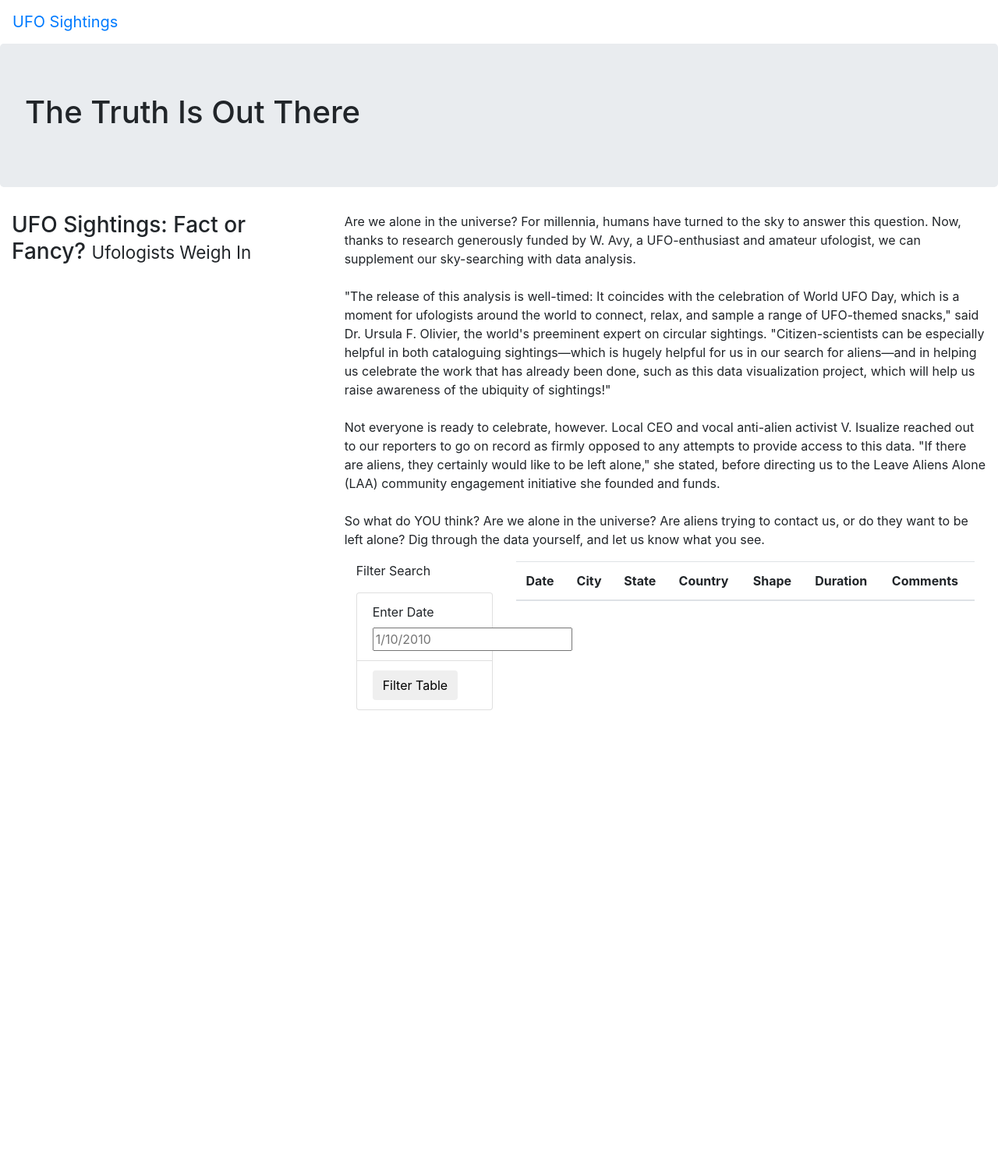
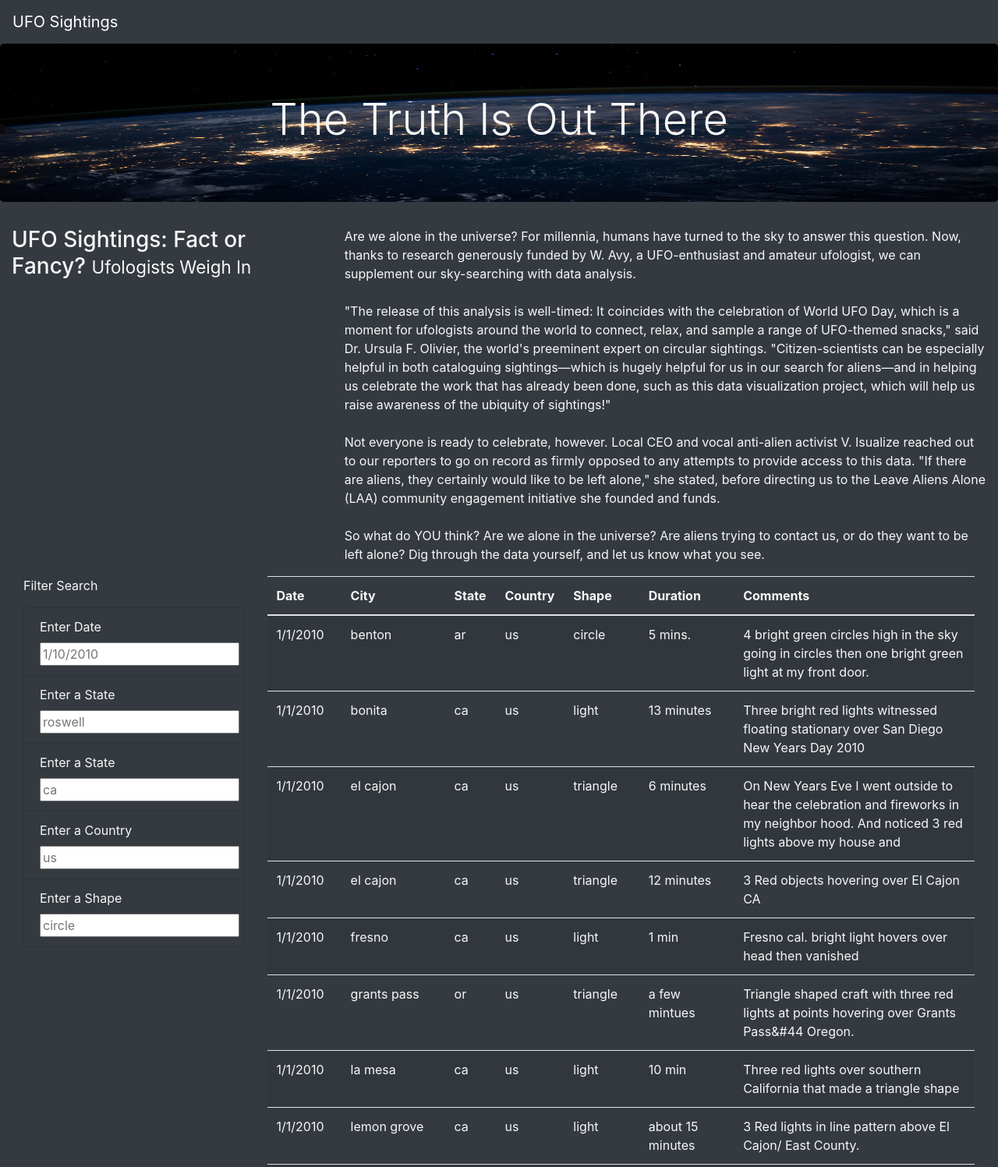
Before and after one commit to michaelangelo-kodjoe/UFOs, a plain HTML site: page index.html in a window 1280 px wide. Shown: the top 1497 px of the page at 78% size. Before the commit the page ends 911 px from the top, so only its background shows below. Drawn offline with nearby package versions, Linux system fonts and the light colour scheme.

Commit message:
Adding Multiple filters to webpage

```diff
--- a/index.html
+++ b/index.html
@@ -14,39 +14,53 @@
     <link rel="stylesheet" href="static/css/style.css">
 
 </head>
-<body>
+<body class="bg-dark">
     <div class="wrapper">
-        <nav class="navbar navbar-expand-lg">
+        <nav class="navbar navbar-dark bg-dark navbar-expand-lg">
             <a class="navbar-brand" href="index.html">UFO Sightings</a>
         </nav>
         <div class="jumbotron">
-            <h1>The Truth Is Out There</h1>
+            <h1 class="display-4">The Truth Is Out There</h1>
         </div>
         <div class="container-fluid">
             <div class="row">
                 <div class="col-md-4">
                     <h3>UFO Sightings: Fact or Fancy? <small>Ufologists Weigh In</small></h3>
-
                 </div>
                 <div class="col-md-8">
                     <p>
                         Are we alone in the universe? For millennia, humans have turned to the sky to answer this question. Now, thanks to research generously funded by W. Avy, a UFO-enthusiast and amateur ufologist, we can supplement our sky-searching with data analysis.<br><br>"The release of this analysis is well-timed: It coincides with the celebration of World UFO Day, which is a moment for ufologists around the world to connect, relax, and sample a range of UFO-themed snacks," said Dr. Ursula F. Olivier, the world's preeminent expert on circular sightings. "Citizen-scientists can be especially helpful in both cataloguing sightings—which is hugely helpful for us in our search for aliens—and in helping us celebrate the work that has already been done, such as this data visualization project, which will help us raise awareness of the ubiquity of sightings!"<br><br>Not everyone is ready to celebrate, however. Local CEO and vocal anti-alien activist V. Isualize reached out to our reporters to go on record as firmly opposed to any attempts to provide access to this data. "If there are aliens, they certainly would like to be left alone," she stated, before directing us to the Leave Aliens Alone (LAA) community engagement initiative she founded and funds.<br><br>So what do YOU think? Are we alone in the universe? Are aliens trying to contact us, or do they want to be left alone? Dig through the data yourself, and let us know what you see.
                     </p>
+                </div>
+            </div>
         <div class="container-fluid">
             <div class="row">
                 <div class="col-md-3">
-                                <form>
+                    <form class="bg-dark">
                         <p>Filter Search</p>
-                                </form>
-                                  <ul class="list-group">
-                                    <li class="list-group-item">
+                    <ul class="list-group bg-dark">
+                        <li class="list-group-item bg-dark">
                             <label for="date">Enter Date</label>
                             <input type="text" placeholder="1/10/2010" id="datetime" />
                         </li>
-                                    <li class="list-group-item">
-                                        <button id="filter-btn" type="button" class="btn btn-default">Filter Table</button>
+                        <li class="list-group-item bg-dark">
+                            <label for="city">Enter a State</label>
+                            <input type="text" placeholder="roswell" id="city" />
+                        </li>
+                        <li class="list-group-item bg-dark">
+                            <label for="state">Enter a State</label>
+                            <input type="text" placeholder="ca" id="state" />
+                        </li>
+                        <li class="list-group-item bg-dark">
+                            <label for="country">Enter a Country</label>
+                            <input type="text" placeholder="us" id="country" />
+                        </li>
+                        <li class="list-group-item bg-dark">
+                            <label for="shape">Enter a Shape</label>
+                            <input type="text" placeholder="circle" id="shape" />
                         </li>
                     </ul>
+                    </form>
                 </div>
                 <div class="col-md-9">
                     <table class="table table-striped">
@@ -68,7 +82,8 @@
         </div>
         </div>
     </div>
-        </div>
-    </div>
+        <script src="https://cdnjs.cloudflare.com/ajax/libs/d3/4.11.0/d3.js"></script>
+        <script src="static/js/data.js"></script>
+        <script src="static/js/app.js"></script>
 </body>
 </html>
--- a/static/css/style.css
+++ b/static/css/style.css
@@ -0,0 +1,9 @@
+body {
+
+    color: #f7f7f7;
+  }
+  .jumbotron {
+    background-image: url("../images/nasa.jpg");
+    background-size: 100% 100%;
+    text-align: center;
+  }
--- a/static/js/app.js
+++ b/static/js/app.js
@@ -1,47 +1,74 @@
-// import data from data.js
+// from data.js
 const tableData = data;
-// reference HTML code using D3
-var tbody = d3.select('tbody');
 
-// Build the table
-function buildTable(data){
-    // Clear any existing data
+// get table references
+var tbody = d3.select("tbody");
+
+function buildTable(data) {
+  // First, clear out any existing data
   tbody.html("");
+
   // Next, loop through each object in the data
   // and append a row and cells for each value in the row
   data.forEach((dataRow) => {
-       let row = tbody.append('tr')
+    // Append a row to the table body
+    let row = tbody.append("tr");
+
     // Loop through each field in the dataRow and add
     // each value as a table cell (td)
     Object.values(dataRow).forEach((val) => {
-       let cell = row.append(td);
+      let cell = row.append("td");
       cell.text(val);
-            }
-        );
+    });
   });
 }
 
-// Build filter function
-function handleClick() {
-    // Grab the datetime value from the filter
-    let date = d3.select("#datetime").property("value");
-    let filteredData = tableData;
+// 1. Create a variable to keep track of all the filters as an object.
+var filters = {};
 
-     // Check to see if a date was entered and filter the
-    // data using that date.
-    if (date) {
-      // Apply `filter` to the table data to only keep the
-      // rows where the `datetime` value matches the filter value
-      filteredData = filteredData.filter(row => row.datetime === date);
-    };
+// 3. Use this function to update the filters.
+function updateFilters() {
 
-     // Rebuild the table using the filtered data
-    // @NOTE: If no date was entered, then filteredData will
-    // just be the original tableData.
+    // 4a. Save the element that was changed as a variable.
+    let changedElement = d3.select(this);
+    // 4b. Save the value that was changed as a variable.
+    let elementValue = changedElement.property('value');
+    console.log(elementValue);
+    // 4c. Save the id of the filter that was changed as a variable.
+    let filterId = changedElement.attr('id');
+    console.log(filterId);
+    // 5. If a filter value was entered then add that filterId and value
+    // to the filters list. Otherwise, clear that filter from the filters object.
+    if (elementValue) {
+        filters[filterId] = elementValue;
+    }
+    else{
+        delete filters[filterId];
+    }
+
+    // 6. Call function to apply all filters and rebuild the table
+    filterTable();
+
+  }
+
+  // 7. Use this function to filter the table when data is entered.
+  function filterTable() {
+
+    // 8. Set the filtered data to the tableData.
+    let filteredData =tableData
+
+    // 9. Loop through all of the filters and keep any data that
+    // matches the filter values
+    Object.entries(filters).forEach(([filterId, elementValue]) => {
+        filteredData = filteredData.filter(row => row[filterId] === elementValue);
+    });
+
+    // 10. Finally, rebuild the table using the filtered data
     buildTable(filteredData);
-  };
-  // Attach an event to listen for the form button
-d3.selectAll("#filter-btn").on("click", handleClick);
+  }
+
+  // 2. Attach an event to listen for changes to each filter
+  d3.selectAll('input').on('change', updateFilters);
 
   // Build the table when the page loads
   buildTable(tableData);
```
Also changed, not shown: static/js/app1.js (added, +47 -0 lines), static/images/actual data.png (added), static/images/filtered data.png (added), static/images/nasa.jpg (added), 3 other files. Lines whose indentation alone changed are shown as unchanged.
